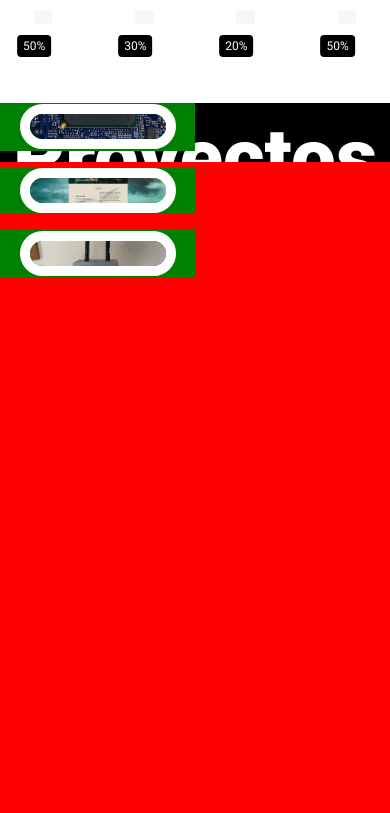
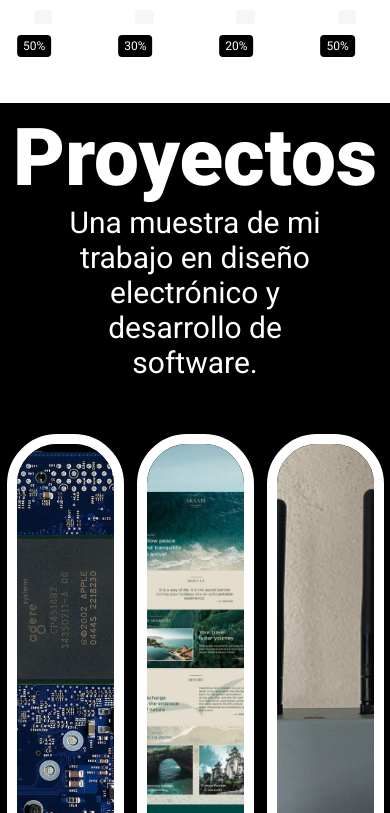
Before and after one commit to TwinCoyote/Page_Rub3n, a React (Vite) app: page / in a window 390 px wide. Shown: the part 1691-2504 px from the top of the page. Built offline with nearby package versions, Linux system fonts and the light colour scheme; a web font is replaced by a local one.

Commit message:
Refactor Media React items

```diff
--- a/src/Components/itembox.css
+++ b/src/Components/itembox.css
@@ -4,8 +4,7 @@
 }
 @media screen and (max-width: 1525px) {
   .Container {
-    display: flex;
-    flex-direction: column;
-    background-color: red;
+    gap: 0px;
+    margin-top: 10%;
   }
 }
--- a/src/Components/projects.css
+++ b/src/Components/projects.css
@@ -4,7 +4,7 @@
   height: 100%;
   justify-content: center;
   align-items: center;
-  margin-top: -15%;
+  margin-top: -10%;
   transition: transform 0.3s ease-in-out;
 }
 
@@ -13,7 +13,7 @@
 }
 .v_uno {
   width: 80%;
-  height: 95%;
+  height: 100%;
   display: flex;
   justify-content: center;
   border-radius: 50px;
@@ -26,13 +26,75 @@
 .card img {
   width: 100%;
   height: 100%;
+  aspect-ratio: 4 / 3;
   object-fit: cover;
-  aspect-ratio: 4 / 3;
 }
+
 @media screen and (max-width: 1525px) {
   .card {
-    width: 50%;
-    height: 75%;
-    background-color: green;
+    margin-top: -8%;
+  }
+  .v_uno {
+    width: 90%;
+    height: 110%;
+    display: flex;
+    justify-content: center;
+    border-radius: 50px;
+    border-style: solid;
+    border-color: white;
+    border-radius: 50px;
+    border-width: 10px;
+    overflow: hidden;
   }
 }
+@media screen and (max-width: 917px) {
+  .card {
+    margin-top: 12%;
+  }
+  .v_uno {
+    width: 90%;
+    height: 110%;
+    display: flex;
+    justify-content: center;
+    border-radius: 50px;
+    border-style: solid;
+    border-color: white;
+    border-radius: 50px;
+    border-width: 10px;
+    overflow: hidden;
+  }
+}
+@media screen and (max-width: 697px) {
+  .card {
+    margin-top: 50%;
+  }
+  .v_uno {
+    width: 90%;
+    height: 100%;
+    display: flex;
+    justify-content: center;
+    border-radius: 50px;
+    border-style: solid;
+    border-color: white;
+    border-radius: 50px;
+    border-width: 10px;
+    overflow: hidden;
+  }
+}
+@media screen and (max-width: 467px) {
+  .card {
+    margin-top: 120%;
+  }
+  .v_uno {
+    width: 90%;
+    height: 90%;
+    display: flex;
+    justify-content: center;
+    border-radius: 50px;
+    border-style: solid;
+    border-color: white;
+    border-radius: 50px;
+    border-width: 10px;
+    overflow: hidden;
+  }
+}
--- a/src/index.css
+++ b/src/index.css
@@ -236,7 +236,7 @@ span {
 .tercera_parte {
   background-color: #000000;
   width: 100%;
-  height: 50vw;
+  height: 110vh;
   display: flex;
   color: white;
 }
@@ -276,6 +276,7 @@ span {
   justify-content: center;
   gap: 5%;
   position: absolute;
+  align-items: center;
 }
 /*
 .v {
@@ -313,6 +314,15 @@ span {
   width: 100%;
   height: 950px;
   background-color: white;
+}
+@media screen and (max-width: 1525px) {
+  .ventanas {
+    height: 82%;
+    display: flex;
+    justify-content: center;
+    align-items: center;
+    margin-top: 15%;
+  }
 }
 
 @media (max-width: 532px) {
@@ -431,11 +441,6 @@ span {
     transform: translate(-50%, -50%);
   }
 
-  .tercera_parte {
-    background-color: #000000;
-    width: 100%;
-    height: 849px;
-  }
   .skills {
     width: 100%;
     padding: 450% 1px;
@@ -465,13 +470,7 @@ span {
     border-radius: 2px;
     border-color: rgb(55, 0, 255);
   }
-  .tercera_parte {
-    background-color: #000000;
-    width: 100%;
-    height: 950px;
-    display: flex;
-    color: white;
-  }
+
   .proyectos {
     width: 100%;
     gap: 1%;
@@ -654,24 +653,12 @@ span {
     transform: translate(-50%, -50%);
   }
 
-  .tercera_parte {
-    width: 100%;
-    height: 849px;
-  }
   .skills {
     width: 100%;
     max-width: 600px;
     padding: 70% 1px;
   }
 
-  .tercera_parte {
-    background-color: #000000;
-    width: 100%;
-    height: 950px;
-    display: flex;
-    color: white;
-    justify-content: center;
-  }
   .proyectos {
     width: 100%;
     gap: 1%;
@@ -693,15 +680,6 @@ span {
     text-align: center;
   }
   */
-
-  .tercer_titulo {
-    margin-top: 5%;
-    display: flex;
-    justify-content: center;
-    font-size: 40px;
-
-    text-shadow: rgb(0, 0, 0) 0 4px;
-  }
 }
 @media (min-width: 860px) and (max-width: 900px) {
   .home {
@@ -848,24 +826,12 @@ span {
     transform: translate(-50%, -50%);
   }
 
-  .tercera_parte {
-    width: 100%;
-    height: 849px;
-  }
   .skills {
     width: 100%;
     max-width: 600px;
     padding: 70% 1px;
   }
 
-  .tercera_parte {
-    background-color: #000000;
-    width: 100%;
-    height: 950px;
-    display: flex;
-    color: white;
-    justify-content: center;
-  }
   .proyectos {
     width: 100%;
     gap: 1%;
```
